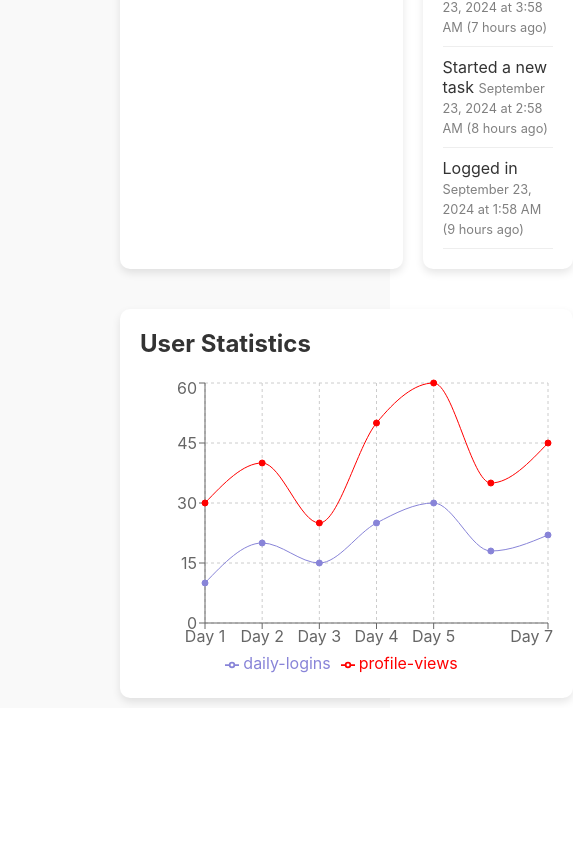
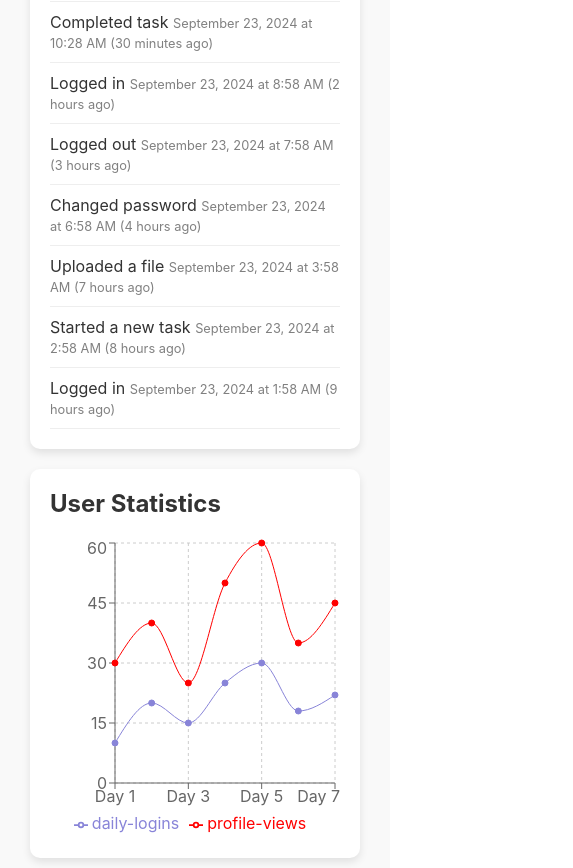
Before and after one commit to marventures/user-dashboard, a React (Create React App) app: page / in a window 390 px wide. Shown: the part 805-1673 px from the top of the page, 573 px wide, since content can reach past the window. Before the commit the page ends 1513 px from the top, so only its background shows below. Built offline with nearby package versions, Linux system fonts and the light colour scheme.

Commit message:
feat(css): add css breakpoints for smaller devices

```diff
--- a/src/components/Dashboard/Dashboard.styled.js
+++ b/src/components/Dashboard/Dashboard.styled.js
@@ -8,4 +8,12 @@ export const DashboardContainer = styled.div`
   > :nth-child(3) {
     grid-column: 1 / -1;
   }
+
+  @media (max-width: 768px) {
+    grid-template-columns: 1fr;
+
+    > :nth-child(3) {
+      grid-column: 1;
+    }
+  }
 `;
--- a/src/components/Layout/Layout.styled.js
+++ b/src/components/Layout/Layout.styled.js
@@ -4,12 +4,21 @@ export const Container = styled.div`
   background-color: ${({ darkMode }) => (darkMode ? '#121212' : '#f9f9f9')};
   color: ${({ darkMode }) => (darkMode ? '#ffffff' : '#000000')};
   min-height: 100vh;
-  padding: 10px 120px;
+  padding: 10px 80px;
   transition: background-color 0.3s, color 0.3s;
+
+  @media (max-width: 768px) {
+    padding: 10px 30px;
+  }
 `;
 
 export const Header = styled.header`
   display: flex;
   justify-content: space-between;
   align-items: center;
+
+  @media (max-width: 768px) {
+    flex-direction: column;
+    align-items: flex-start;
+  }
 `;
--- a/src/components/StatisticsGraph/StatisticsGraph.styled.js
+++ b/src/components/StatisticsGraph/StatisticsGraph.styled.js
@@ -6,7 +6,6 @@ export const GraphContainer = styled.div`
   padding: 20px;
   border-radius: 10px;
   box-shadow: 0 4px 8px rgba(0, 0, 0, 0.1);
-  margin-top: 20px;
   transition: background-color 0.3s, color 0.3s;
 `;
 
```
